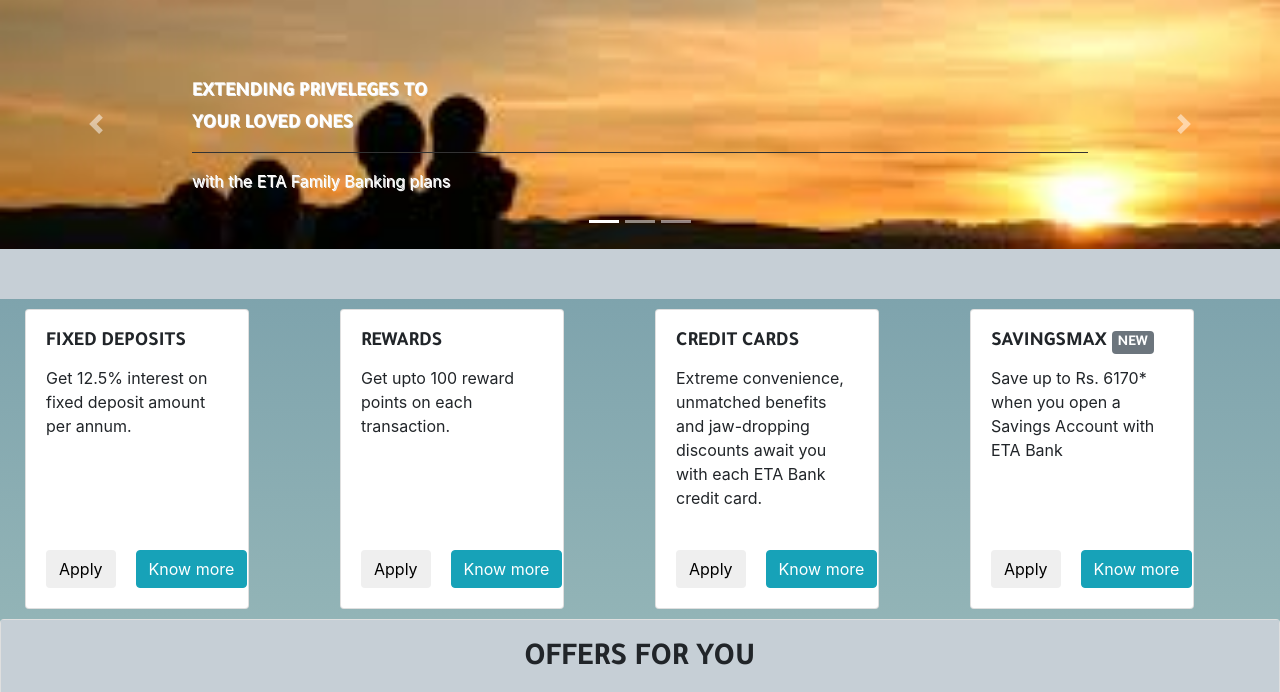
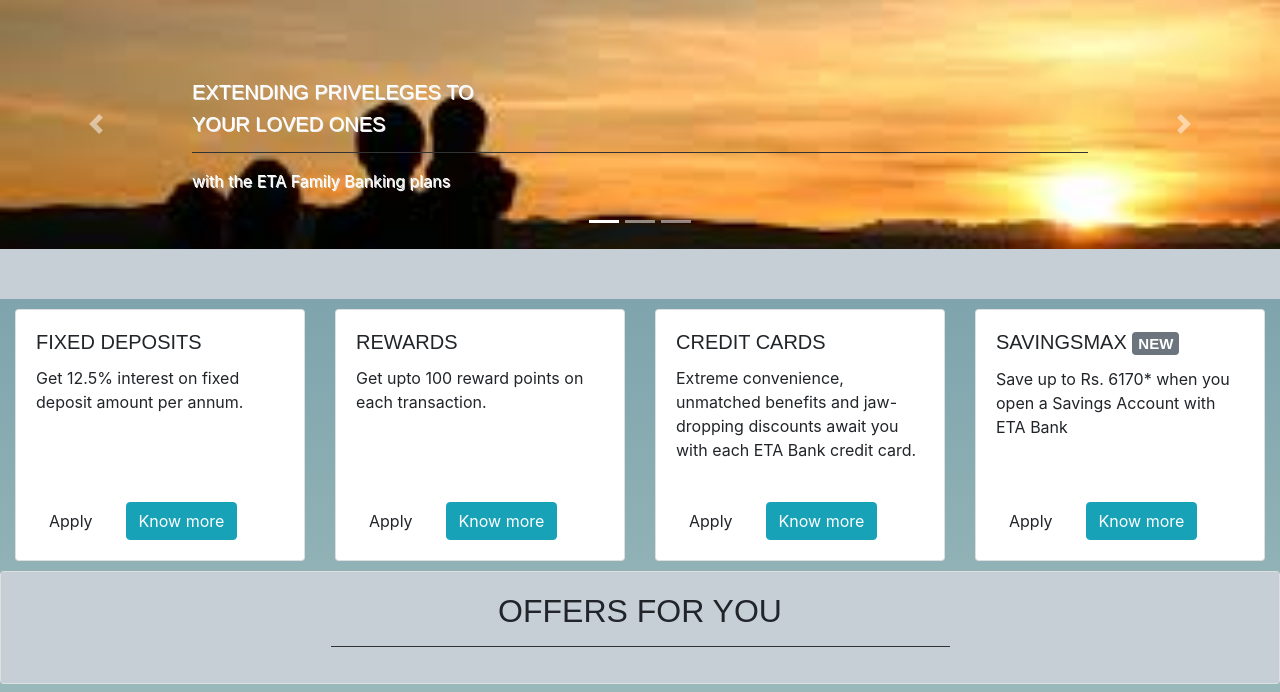
Before and after one commit to pratiks14/newbankapp, a Flask app: template templates/index2.html in a window 1280 px wide. Shown: the part 57-749 px from the top of the page. Run offline with Flask 2, Linux system fonts and the light colour scheme; the template is opened without the code that fills it, so the values that code supplies are empty; parts of the project's set-up code (start-up, migrations or seed data) failed here and were passed over; some libraries are stand-ins or nearby versions; some web fonts are replaced.

Commit message:
Update index2.html

```diff
--- a/templates/index2.html
+++ b/templates/index2.html
@@ -8,30 +8,27 @@
     <meta name="viewport" content="width=device-width, initial-scale=1">
     <meta name="description" content="">
     <meta name="author" content="">
-    <link href="https://fonts.googleapis.com/css?family=Tajawal:700" rel="stylesheet">
-    <link href="https://fonts.googleapis.com/css?family=Merriweather:700|Quicksand" rel="stylesheet">
+    <link rel="shortcut icon" href="{{ url_for('static', filename='favicon.ico') }}">
+    <title>ETA Bank</title>
+    <link rel="stylesheet" type="text/css" href="{{url_for('static',filename='bootstrap.min.css')}}">
 
-    <title>THE Bank</title>
-    <link href="https://fonts.googleapis.com/css?family=Open+Sans:400,600" rel="stylesheet">
-    <!-- Bootstrap Core CSS -->
-    <link rel="stylesheet" href="https://stackpath.bootstrapcdn.com/bootstrap/4.1.1/css/bootstrap.min.css" integrity="sha384-WskhaSGFgHYWDcbwN70/dfYBj47jz9qbsMId/iRN3ewGhXQFZCSftd1LZCfmhktB" crossorigin="anonymous">
-    <!-- Custom CSS -->
-    <!-- <link href="templates/css/sb-admin.css" rel="stylesheet"> -->
-    <!-- <link rel="stylesheet" type="text/css" href="{{url_for('static',filename='style1.css')}}"> -->
 
-    <!-- Morris Charts CSS -->
-    <!-- <link href="css/plugins/morris.css" rel="stylesheet"> -->
+    <link rel="stylesheet" href="{{url_for('static',filename='fontawesome/css/all.min.css')}}" >
+    <!-- <link rel="stylesheet" href="..\static\fontawesome\css\all.min.css" >    -->
+    <style>
+      @font-face {
+        font-family: Tajawal;
+        src: url("{{url_for('static',filename='fonts/Tajawal/Tajawal-Bold.ttf')}}");
+    }
+    @font-face {
+        font-family: Merriweather;
+        src: url("{{url_for('static',filename='fonts/Merriweather/Merriweather-Bold.ttf')}}");
+    }
+    @font-face {
+        font-family: Quicksand;
+        src: url("{{url_for('static',filename='fonts/Quicksand/Quicksand-Regular.ttf')}}");
+    }
 
-    <!-- Custom Fonts -->
-    <!-- HTML5 Shim and Respond.js IE8 support of HTML5 elements and media queries -->
-    <!-- WARNING: Respond.js doesn't work if you view the page via file:// -->
-    <!--[if lt IE 9]>
-        <script src="https://oss.maxcdn.com/libs/html5shiv/3.7.0/html5shiv.js"></script>
-        <script src="https://oss.maxcdn.com/libs/respond.js/1.4.2/respond.min.js"></script>
-    <![endif]-->
-    <link rel="stylesheet" href="https://use.fontawesome.com/releases/v5.1.0/css/all.css" integrity="sha384-lKuwvrZot6UHsBSfcMvOkWwlCMgc0TaWr+30HWe3a4ltaBwTZhyTEggF5tJv8tbt" crossorigin="anonymous">    <title>Hello, world!</title>
-
-    <style>
    body{
     /* background-color: #E7E7EF; */
     height: 100%;
@@ -180,9 +177,9 @@
       </div>
 
     </div>
-      <div class="row" style="margin:10px">
+      <div class="row" style="margin:10px 0">
           <div class="col-lg-3 col-sm-6">
-              <div class="card" style="width: 14rem;height:100%">
+              <div class="card" style="width: 100%;height:100%">
                 <div class="card-body">
                   <h5 class="card-title">FIXED DEPOSITS</h5>
                   <p class="card-text">Get 12.5% interest on fixed deposit amount per annum.</p>
@@ -200,7 +197,7 @@
             <a class="btn btn-light" href="#" role="button">BUY NOW</a> -->
         </div>
         <div class="col-lg-3 col-sm-6" >
-            <div class="card" style="width: 14rem;height:100%">
+            <div class="card" style="width: 100%;height:100%">
               <div class="card-body">
                 <h5 class="card-title">REWARDS</h5>
                 <p class="card-text">Get upto 100 reward points on each transaction.</p>
@@ -217,7 +214,7 @@
             <a class="btn btn-light" href="#" role="button">APPLY</a> -->
         </div>
             <div class="col-lg-3 col-sm-6" >
-                <div class="card" style="width: 14rem;height:100%">
+                <div class="card" style="width: 100%;height:100%">
                   <div class="card-body">
                     <h5 class="card-title">CREDIT CARDS</h5>
                     <p class="card-text">Extreme convenience, unmatched benefits and jaw-dropping discounts await you with each ETA Bank credit card.</p>
@@ -236,7 +233,7 @@
             </div> -->
         </div>
         <div class="col-lg-3 col-sm-6" >
-            <div class="card" style="width: 14rem;height:100%">
+            <div class="card" style="width: 100%;height:100%">
               <div class="card-body">
                 <h5 class="card-title">SAVINGSMAX <span class="badge badge-secondary"> NEW</span></h5>
                 <p class="card-text">Save up to Rs. 6170* when you open a Savings Account with ETA Bank</p>
@@ -412,11 +409,29 @@
 
   </footer>
   <!-- Footer -->
-<script src="https://code.jquery.com/jquery-3.3.1.slim.min.js" integrity="sha384-q8i/X+965DzO0rT7abK41JStQIAqVgRVzpbzo5smXKp4YfRvH+8abtTE1Pi6jizo" crossorigin="anonymous"></script>
-<script src="https://cdnjs.cloudflare.com/ajax/libs/popper.js/1.14.3/umd/popper.min.js" integrity="sha384-ZMP7rVo3mIykV+2+9J3UJ46jBk0WLaUAdn689aCwoqbBJiSnjAK/l8WvCWPIPm49" crossorigin="anonymous"></script>
-<script src="https://stackpath.bootstrapcdn.com/bootstrap/4.1.1/js/bootstrap.min.js" integrity="sha384-smHYKdLADwkXOn1EmN1qk/HfnUcbVRZyYmZ4qpPea6sjB/pTJ0euyQp0Mk8ck+5T" crossorigin="anonymous"></script>
+<script src="{{url_for('static', filename='jquery.min.js')}}" ></script>
+<script src="{{url_for('static', filename='popper.min.js')}}" ></script>
+<script src="{{url_for('static', filename='bootstrap.min.js')}}" ></script>
+<!-- <script src="https://cdnjs.cloudflare.com/ajax/libs/popper.js/1.14.3/umd/popper.min.js" integrity="sha384-ZMP7rVo3mIykV+2+9J3UJ46jBk0WLaUAdn689aCwoqbBJiSnjAK/l8WvCWPIPm49" crossorigin="anonymous"></script>
+<script src="https://stackpath.bootstrapcdn.com/bootstrap/4.1.1/js/bootstrap.min.js" integrity="sha384-smHYKdLADwkXOn1EmN1qk/HfnUcbVRZyYmZ4qpPea6sjB/pTJ0euyQp0Mk8ck+5T" crossorigin="anonymous"></script> -->
 
 <script>
+
+
+    // var txtUsername = "";
+    // $.get("/getUName.py", function (data, status) {
+    //     try {
+    //         txtUsername = JSON.parse(data).username.trim();
+    //     } catch (err) {
+    //         // i'm lazy;
+    //     }
+    // });
+
+
+
+
+
+
     $('.carousel').carousel({
   interval: 3000
 })
```
